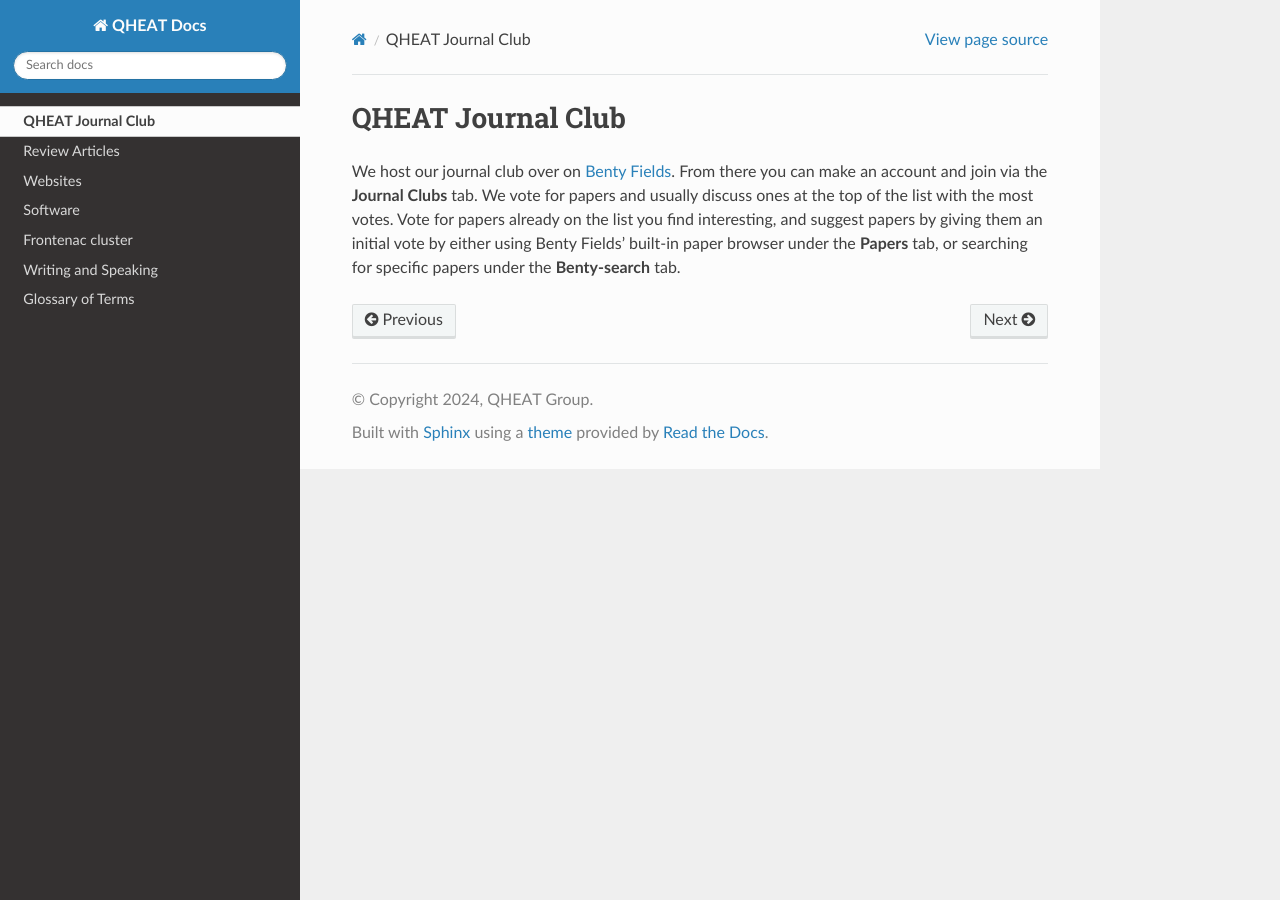
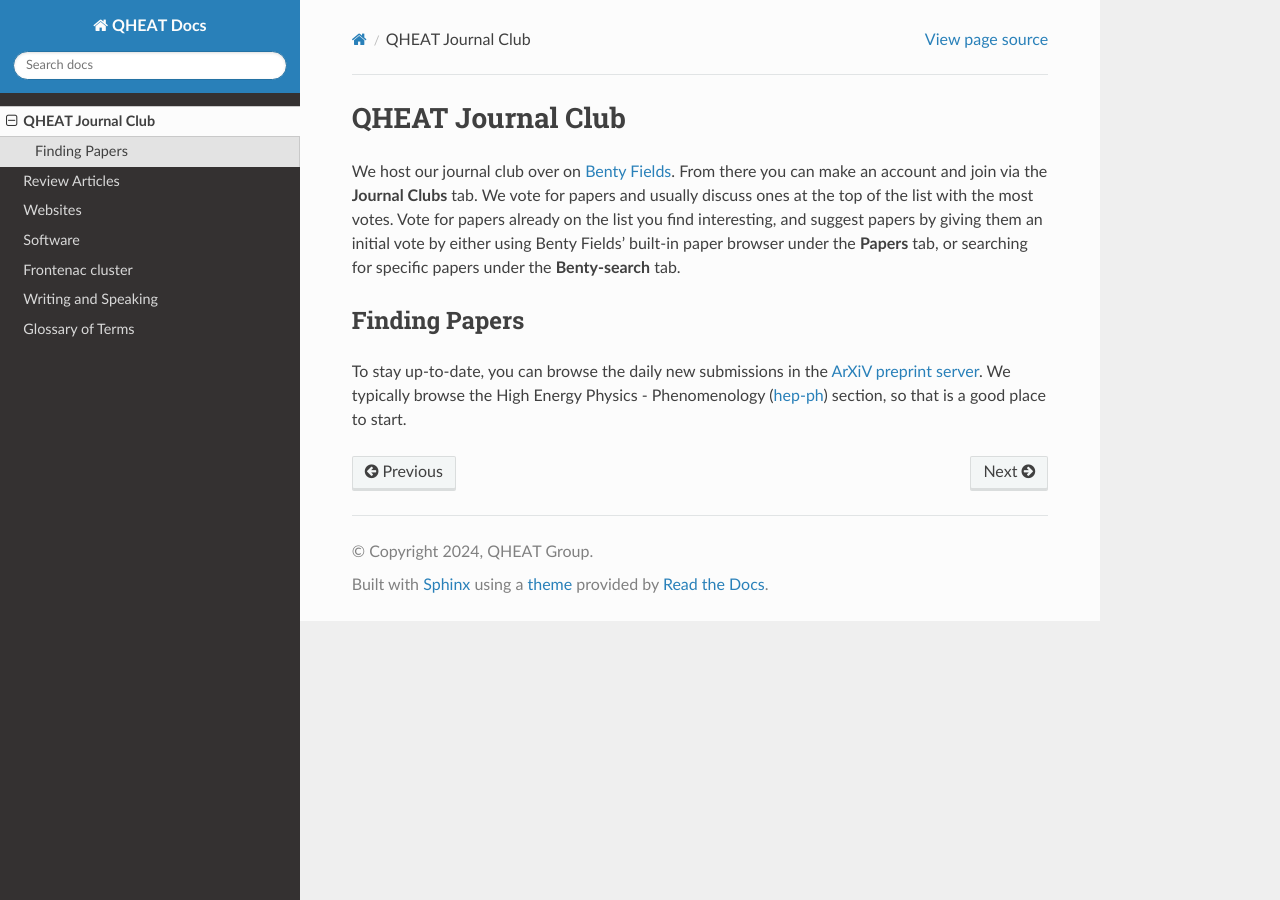
Before and after one commit to aaronvincent/QHEAT, a Sphinx documentation site: the page built from docs/source/qheat-jc.rst, in a window 1280 px wide. Built offline with Sphinx 7.4.7 and the Read the Docs theme 3.1.0, drawn with Linux system fonts in a browser that asks for light colours.

Commit message:
Info on using arxiv to find papers for the JC

```diff
--- a/docs/source/qheat-jc.rst
+++ b/docs/source/qheat-jc.rst
@@ -7,3 +7,12 @@ discuss ones at the top of the list with the most votes. Vote for papers already
 on the list you find interesting, and suggest papers by giving them an initial
 vote by either using Benty Fields' built-in paper browser under the **Papers**
 tab, or searching for specific papers under the **Benty-search** tab.
+
+.. _find-papers:
+
+Finding Papers
+--------------
+To stay up-to-date, you can browse the daily new submissions in the
+`ArXiV preprint server <https://arxiv.org>`_. We typically browse the High
+Energy Physics - Phenomenology (`hep-ph <https://arxiv.org/archive/hep-ph>`_)
+section, so that is a good place to start.
```
